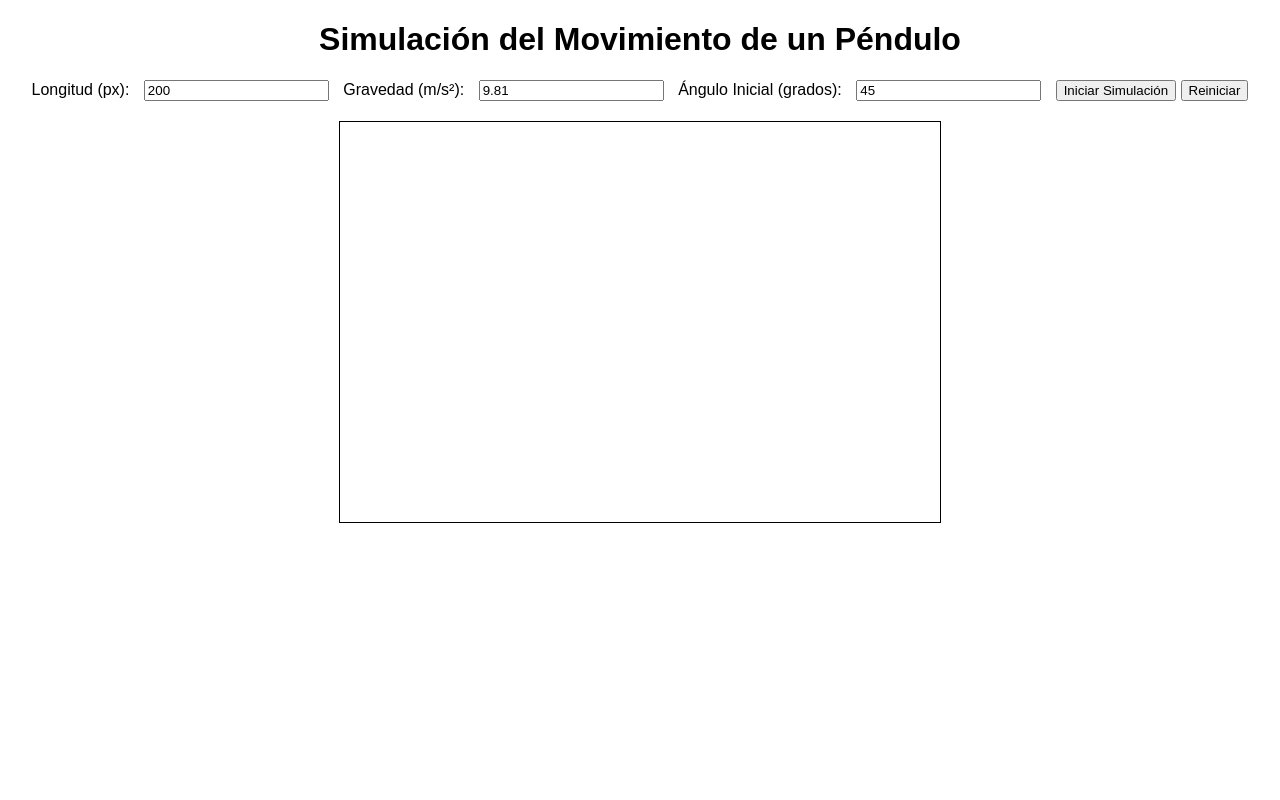
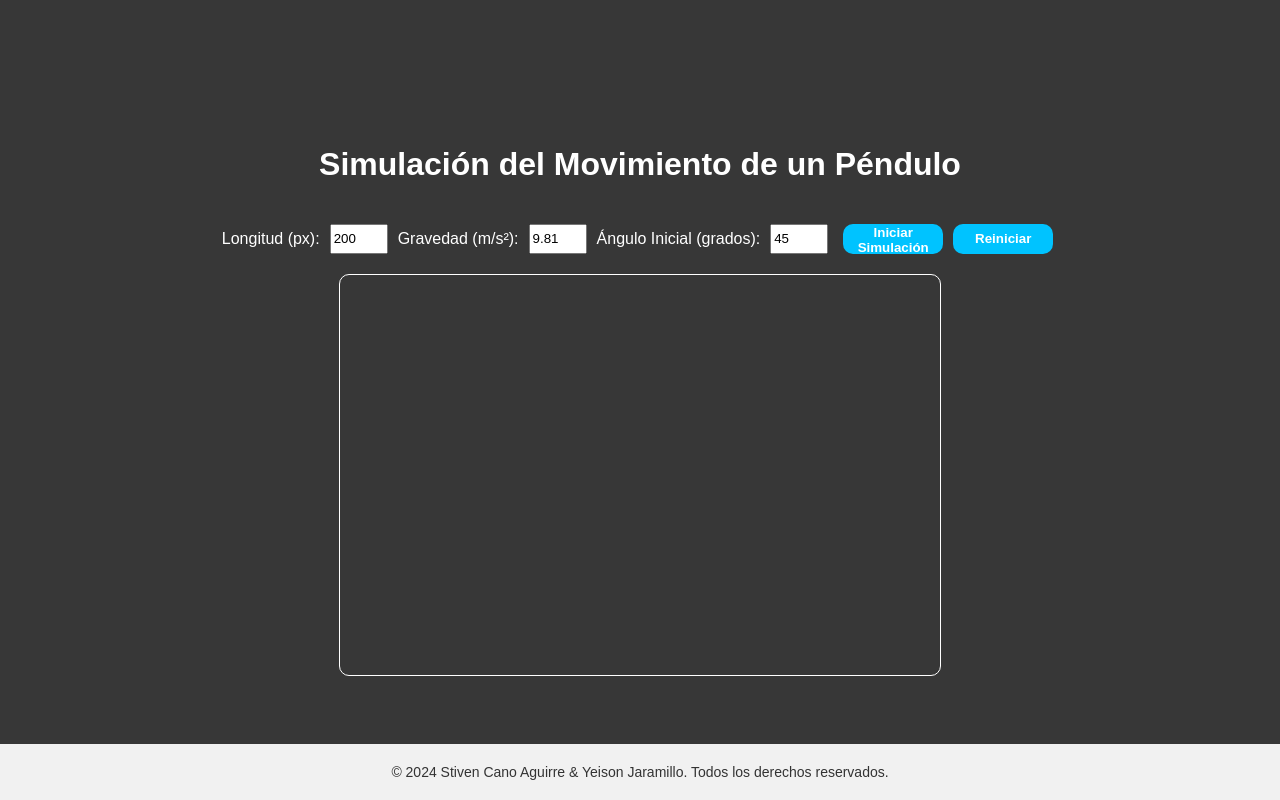
Before and after one commit to stivenkno/Pendulo, a plain HTML site: page index.html in a window 1280 px wide. Drawn offline with Linux system fonts and the light colour scheme.

Commit message:
Version final del codigo

```diff
--- a/codigo.js
+++ b/codigo.js
@@ -8,7 +8,7 @@ const originY = 50;
 let bobX, bobY;
 let path = [];
 let graph = []; // Almacenará la trayectoria angular en el tiempo
-const graphHeight = canvas.height - 100; // Espacio para el gráfico de la función seno
+const graphHeight = canvas.height-100 ; // Espacio para el gráfico de la función seno
 
 function startPendulum() {
   length = parseFloat(document.getElementById('length').value);
@@ -80,7 +80,7 @@ function drawPendulum() {
 // Función para dibujar la trayectoria
 function drawPath() {
   ctx.beginPath();
-  ctx.strokeStyle = 'rgba(0, 0, 255, 0.5)';
+  ctx.strokeStyle = 'rgba(255, 255, 255, 0.5)';
   ctx.lineWidth = 1;
   for (let i = 0; i < path.length - 1; i++) {
     ctx.moveTo(path[i].x, path[i].y);
@@ -95,7 +95,7 @@ function drawVerticalGraph() {
   const graphWidth = 100; // Ancho de la gráfica (para escalar los ángulos)
 
   ctx.beginPath();
-  ctx.strokeStyle = 'red';
+  ctx.strokeStyle = 'white';
   ctx.lineWidth = 2;
 
   // Dibujar la gráfica en función del tiempo de manera vertical
--- a/diseño.css
+++ b/diseño.css
@@ -1,17 +1,72 @@
 body {
   text-align: center;
   font-family: Arial, sans-serif;
+  color:white;
+  background-color: rgb(55,55,55);
+  display: flex;
+  flex-direction: column;
+  align-items: center;
+  justify-content: center;
+  height: 100vh;
+  margin: 0;
 }
 
 canvas {
-  border: 1px solid black;
+  border: 1px solid white;
+  border-radius: 10px;
   margin-top: 20px;
+  min-width: none;
+
+}
+button{
+  width: 100px;
+  height: 30px;
+  outline: none;
+  border: none;
+  border-radius: 10px;
+  margin: 0px 5px;
+  color: white;
+  cursor: pointer;
+  background-color: rgb(0, 195, 255);
+  font-family: Arial, sans-serif;
+  font-weight: 600;
+}
+
+button:hover{
+  transition: all 0.5s;
+  scale: 1.1;
+  background-color: rgb(50, 172, 209);
+}
+
+label{
+  display: flex;
+  align-items: center;
 }
 
 .controls {
   margin-top: 20px;
+  display: flex;
 }
 
 label, input {
   margin-right: 10px;
 }
+
+input{
+  width: 50px;
+}
+
+footer {
+  background-color: #f1f1f1; /* Color de fondo del footer */
+  text-align: center;        /* Centrar el texto */
+  padding: 20px;             /* Espacio alrededor del texto */
+  font-size: 14px;           /* Tamaño de la fuente */
+  color: #333;               /* Color del texto */
+  position: fixed;           /* Fijar el footer en la parte inferior */
+  bottom: 0;                 /* Asegurar que esté en la parte inferior */
+  width: 100%;               /* Hacer que el footer ocupe todo el ancho */
+}
+
+footer p {
+  margin: 0;                 /* Quitar márgenes al párrafo */
+}
--- a/index.html
+++ b/index.html
@@ -25,6 +25,12 @@
 
   <canvas id="pendulumCanvas" width="600" height="400"></canvas>
 
+  <footer>
+    <p>&copy; 2024 Stiven Cano Aguirre & Yeison Jaramillo. Todos los derechos reservados.</p>
+  </footer>
+
+
+
   <script src="codigo.js"></script>
 </body>
 </html>
```
